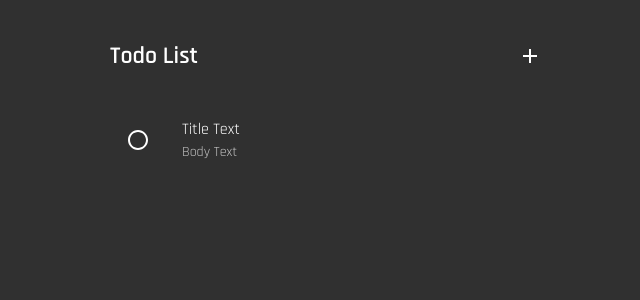
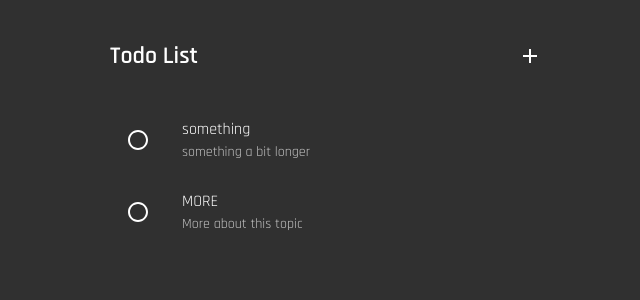
Before and after one commit to Pandaphobic/mh-todos, a React (Create React App) app: page / in a window 1280 px wide. Shown: the top 300 px of the page, without its empty margins (278-918 px from the left). Built offline with nearby package versions, Linux system fonts and the light colour scheme.

Commit message:
dynamic tasks

```diff
--- a/src/components/modal.js
+++ b/src/components/modal.js
@@ -62,7 +62,7 @@ function Modal(props) {
 Modal.propTypes = {
   onClose: PropTypes.func.isRequired,
   open: PropTypes.bool.isRequired,
-  selectedValue: PropTypes.string.isRequired,
+  selectedValue: PropTypes.string,
 };
 
 export default function TodoDialog() {
--- a/src/components/todo-list.js
+++ b/src/components/todo-list.js
@@ -1,17 +1,8 @@
 import React from "react";
 // MATERIAL UI
 import { makeStyles } from "@material-ui/core/styles";
-import RadioButtonUnchecked from "@material-ui/icons/RadioButtonUnchecked";
-
-import {
-  Container,
-  List,
-  Typography,
-  ListItemIcon,
-  ListItemText,
-  ListItem,
-  Grid,
-} from "@material-ui/core";
+import Todos from "./todos";
+import { Container, List, Typography, Grid } from "@material-ui/core";
 
 // COMPONENTS
 import TodoDialog from "./modal";
@@ -24,18 +15,9 @@ const useStyles = makeStyles(theme => ({
   },
 }));
 
-const items = {
-  item1: ["primary text", "secondary text"],
-  item2: ["primary text", "secondary text"],
-  item3: ["primary text", "secondary text"],
-  item4: ["primary text", "secondary text"],
-  item5: ["primary text", "secondary text"],
-};
-
 export default function TodoList() {
   const classes = useStyles();
   // User for rendering secondary text
-  const [secondary, setSecondary] = React.useState(false);
 
   return (
     <Container maxWidth="sm">
@@ -44,7 +26,7 @@ export default function TodoList() {
         spacing={3}
         direction="row"
         alignItems="center"
-        justify="center"
+        justifyContent="center"
       >
         <Grid align="left" item xs={9}>
           <Typography variant="h5" className={classes.title}>
@@ -59,23 +41,11 @@ export default function TodoList() {
         </Grid>
       </Grid>
 
-      <div>
+      <>
         <List>
-          <ListItem>
-            <ListItemIcon>
-              <RadioButtonUnchecked />
-            </ListItemIcon>
-            <ListItemText
-              classes={
-                ({ primary: classes.listItemText },
-                { secondary: classes.listItemText })
-              }
-              primary="Title Text"
-              secondary="Body Text"
-            />
-          </ListItem>
+          <Todos />
         </List>
-      </div>
+      </>
     </Container>
   );
 }
--- /dev/null
+++ b/src/components/todos.js
@@ -0,0 +1,49 @@
+import React from "react";
+import { ListItemIcon, ListItemText, ListItem } from "@material-ui/core";
+import RadioButtonUnchecked from "@material-ui/icons/RadioButtonUnchecked";
+import { makeStyles } from "@material-ui/core/styles";
+
+const tasks = [
+  {
+    id: 0,
+    primary: "something",
+    secondary: "something a bit longer",
+  },
+  {
+    id: 2,
+    primary: "MORE",
+    secondary: "More about this topic",
+  },
+];
+
+const useStyles = makeStyles(theme => ({
+  title: {
+    margin: theme.spacing(4, 0, 2),
+    fontFamily: "Rajdhani",
+    fontWeight: 600,
+  },
+}));
+
+export default function Todos() {
+  const classes = useStyles();
+
+  return (
+    <>
+      {tasks.map(todo => (
+        <ListItem key={todo.id}>
+          <ListItemIcon>
+            <RadioButtonUnchecked />
+          </ListItemIcon>
+          <ListItemText
+            classes={
+              ({ primary: classes.listItemText },
+              { secondary: classes.listItemText })
+            }
+            primary={todo.primary}
+            secondary={todo.secondary}
+          />
+        </ListItem>
+      ))}
+    </>
+  );
+}
```
Also changed, not shown: 1 other file (tests, documents, lock files or other folders).
